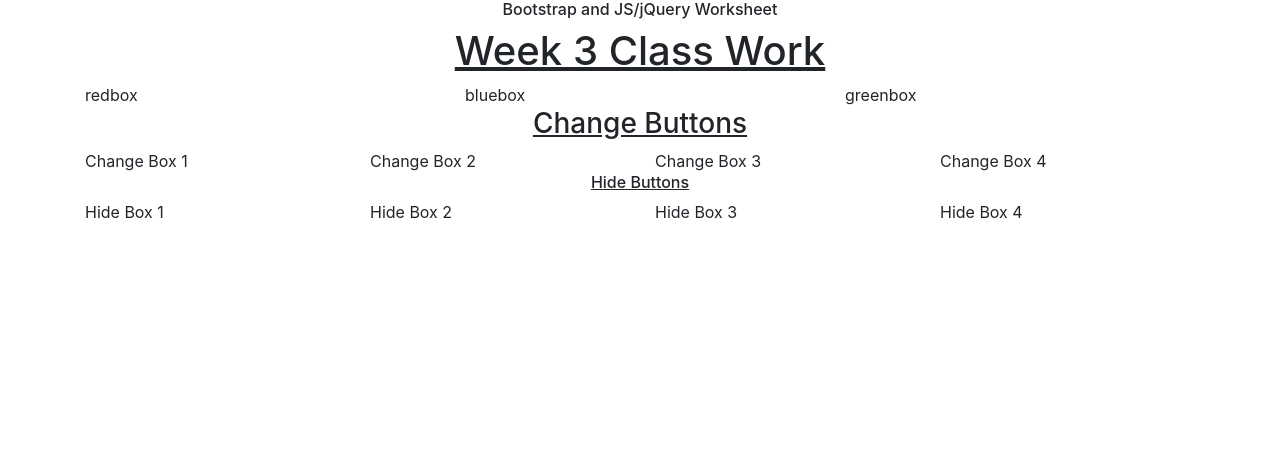
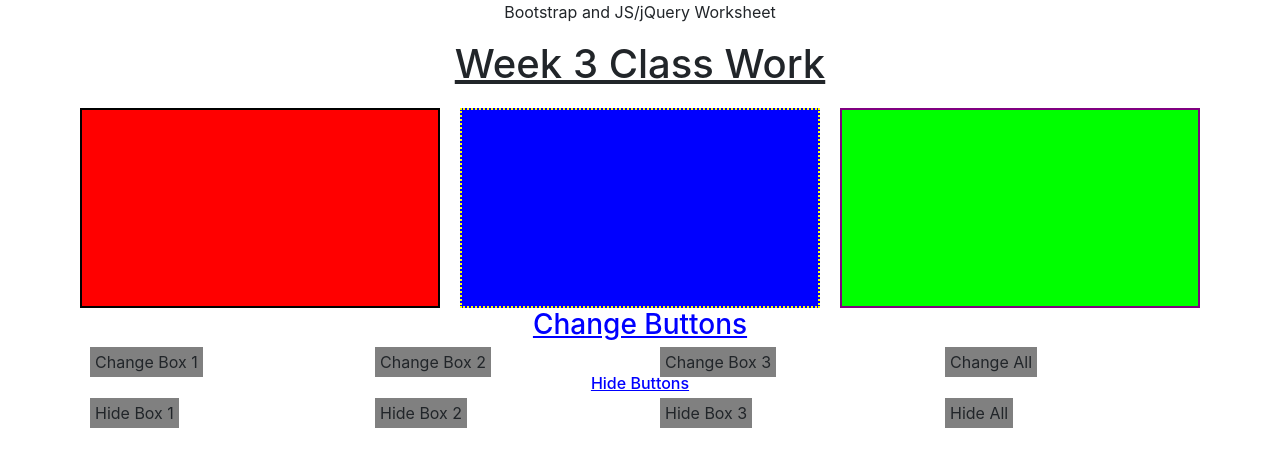
Before and after one commit to ATrumpet/PortfolioWeek3, a plain HTML site: page BootStrapH4/index.html in a window 1280 px wide. Drawn offline with nearby package versions, Linux system fonts and the light colour scheme.

Commit message:
Final Update

```diff
--- a/BootStrapH4/index.html
+++ b/BootStrapH4/index.html
@@ -6,57 +6,49 @@
     <title>Bootstrap Homework</title>
 
     <link rel="stylesheet" href="https://cdn.jsdelivr.net/npm/bootstrap@4.5.3/dist/css/bootstrap.min.css" integrity="sha384-TX8t27EcRE3e/ihU7zmQxVncDAy5uIKz4rEkgIXeMed4M0jlfIDPvg6uqKI2xXr2" crossorigin="anonymous">
-    <link rel="stylesheet" href=".css">
 
-
-
-    <script src="script.js"></script>
-
-
+    <link rel="stylesheet" href="style.css">
 </head>
 <body>
-    <h6 style="text-align: center;" class="jQueryWorkSheet">Bootstrap and JS/jQuery Worksheet</h6>
 
+    <p class="alignCenter">Bootstrap and JS/jQuery Worksheet</p>
 
-    <h1 style="text-align: center; text-decoration: underline;" class="week3ClassWork">Week 3 Class Work</h1>
+    <h1 class="alignCenter">Week 3 Class Work</h1>
 
     <div class="container">
-        <div class="row bigboxes">
-          <div id="box1" class="col-sm redbox">
-            redbox
-          </div>
-          <div id="box2" class="col-sm bluebox">
-            bluebox
-          </div>
-          <div id="box3" class="col-sm greenbox">
-            greenbox
-          </div>
+        <div class="row bigBoxes">
+            <div class="col redBox"></div>
+            <div class="col blueBox"></div>
+            <div class="col greenBox"></div>
         </div>
-      </div>
+    </div>
 
-      <h3 style="text-align: center; text-decoration: underline;" class="changeButtons">Change Buttons</h3>
+    <h3 class="alignCenter blueTxt">Change Buttons</h3>
 
-      <div class="container">
-        <div class="row row-cols-4">
-          <div class="col">Change Box 1</div>
-          <div class="col">Change Box 2</div>
-          <div class="col">Change Box 3</div>
-          <div class="col">Change Box 4</div>
+    <div class="container">
+        <div class="row changeButtons">
+            <div class="col "><span class="changeBtn1">Change Box 1</span></div>
+            <div class="col "><span class="changeBtn2">Change Box 2</span></div>
+            <div class="col "><span class="changeBtn3">Change Box 3</span></div>
+            <div class="col "><span class="changeBtnAll">Change All</span></div>
+
         </div>
-      </div>
+    </div>
 
-      <h6 style="text-align: center; text-decoration: underline;" class="hideButtons">Hide Buttons</h6>
+    <h6 class="alignCenter blueTxt">Hide Buttons</h6>
 
-      <div class="container">
-        <div class="row row-cols-4">
-          <div class="col">Hide Box 1 </div>
-          <div class="col">Hide Box 2</div>
-          <div class="col">Hide Box 3</div>
-          <div class="col">Hide Box 4</div>
+    <div class="container">
+        <div class="row hideButtons">
+            <div class="col "><span class="hideBtn1">Hide Box 1</span></div>
+            <div class="col "><span class="hideBtn2">Hide Box 2</span></div>
+            <div class="col "><span class="hideBtn3">Hide Box 3</span></div>
+            <div class="col "><span class="hideBtnAll">Hide All</span></div>
+
         </div>
-      </div>
-
-
+    </div>
 
     <script src="https://code.jquery.com/jquery-3.5.1.min.js" integrity="sha256-9/aliU8dGd2tb6OSsuzixeV4y/faTqgFtohetphbbj0=" crossorigin="anonymous"></script>
+
+    <script src="./script.js"></script>
 </body>
+</html>
--- a/BootStrapH4/script.js
+++ b/BootStrapH4/script.js
@@ -0,0 +1,45 @@
+//javascript change box 1
+
+var redBox = document.querySelector(".redBox");
+
+var changBtn1 = document.querySelector(".changeBtn1");
+
+var colorCheckRed = true;
+
+changBtn1.addEventListener("click",function(){
+    console.log("click btn1 working");
+
+    if(colorCheckRed){
+        colorCheckRed = false;
+        redBox.setAttribute("class","purpleBox");
+    }else{
+        colorCheckRed = true;
+        redBox.setAttribute("class", "redBox")
+    }
+
+
+})
+
+//change box 2 with jQuery
+var checkBox2Color = true;
+
+$(".changeBtn2").click(function(){
+    console.log("box 2 changebtn working")
+
+    // if(checkBox2Color){
+    //     checkBox2Color = false;
+    //     $(".blueBox").addClass("orangeBox");
+    // }else{
+    //     checkBox2Color = true;
+    //     $(".blueBox").removeClass("orangeBox");
+    // }
+
+    $(".blueBox").toggleClass( "redBox", "blueBox");
+
+})
+
+//change all
+$(".changeBtnAll").click(function(){
+    $(".redBox").addClass("blueBox");
+    $(".greenBox").addClass("blueBox");
+})
--- a/BootStrapH4/style.css
+++ b/BootStrapH4/style.css
@@ -0,0 +1,51 @@
+.alignCenter{
+    text-align: center;
+}
+
+h1{
+    text-decoration: underline;
+    margin-bottom: 20px;
+}
+
+.redBox{
+    background: red;
+    border: 2px solid black;
+}
+
+.purpleBox{
+    background:purple;
+    border: 5px dashed pink;
+}
+
+.blueBox{
+    background: blue;
+    border: 2px dotted yellow;
+}
+
+.orangeBox{
+    background: orange;
+    border: 15px solid maroon;
+}
+
+.greenBox{
+    background: lime;
+    border: 2px solid purple;
+}
+
+.bigBoxes div{
+    height: 200px;
+    width: 200px;
+    margin: 0 10px;
+}
+
+.blueTxt{
+    color: blue;
+    text-decoration: underline;
+}
+
+.changeButtons span, .hideButtons span{
+    background: gray;
+    text-align: center;
+    margin: 0 5px;
+    padding: 5px;
+}
```
Also changed, not shown: HwAssignment4/script.js (+38 -35 lines).
